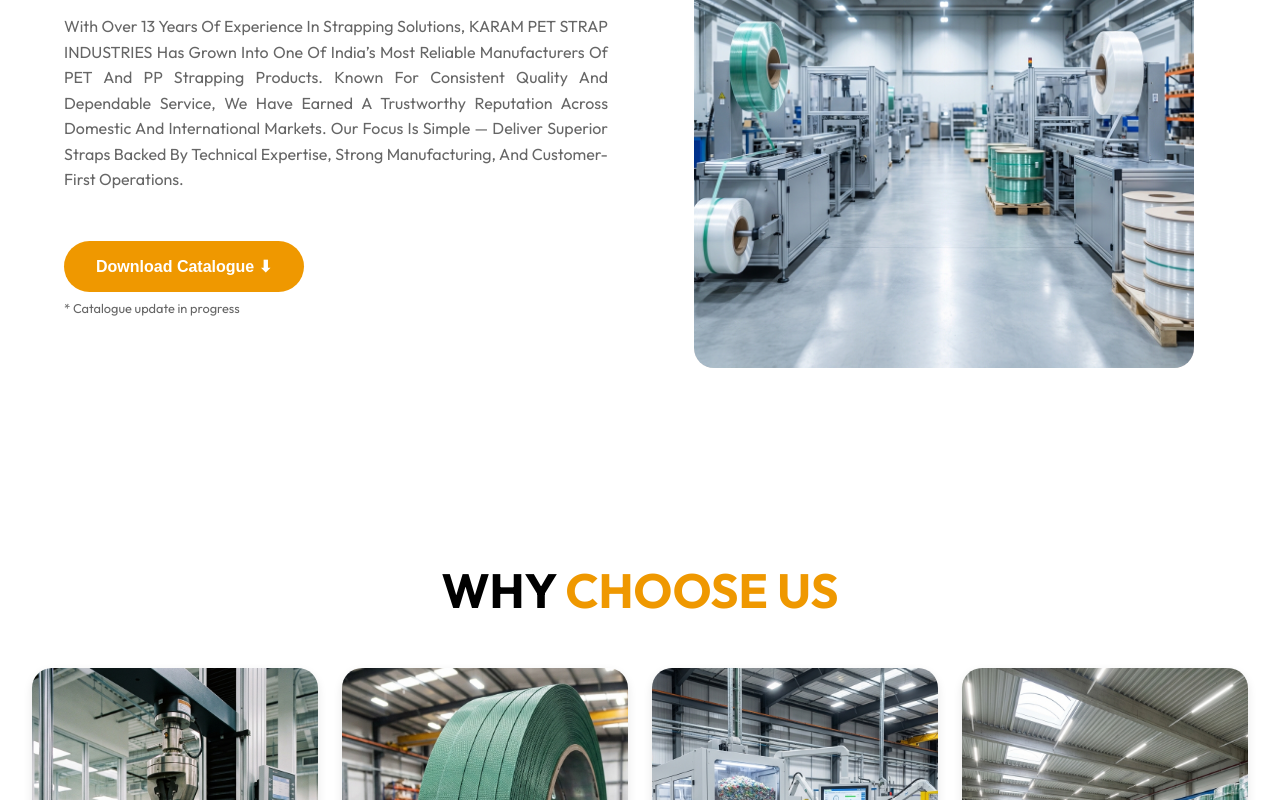
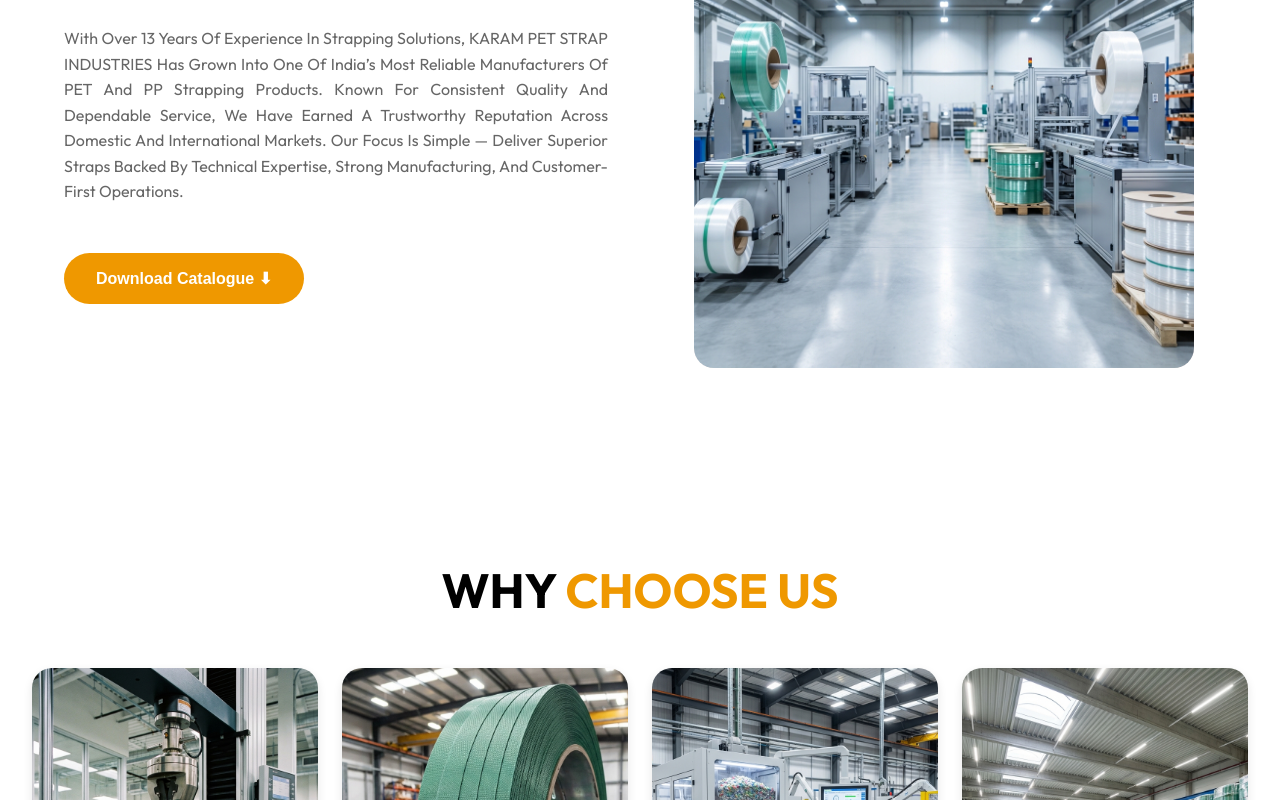
Before and after one commit to trivonotech/KARAM-PET---STRAP-INDUSTRIES, a Next.js app: page / in a window 1280 px wide. Shown: the part 3233-4033 px from the top of the page. Built offline with nearby package versions, Linux system fonts and the light colour scheme; no server answers; the database is empty.

Commit message:
refactor: Remove "Catalogue update in progress" message from Catalogue component.

```diff
--- a/src/components/Catalogue.tsx
+++ b/src/components/Catalogue.tsx
@@ -47,11 +47,7 @@ export default function Catalogue() {
                             Download Catalogue ⬇
                         </button>
                     )}
-                    {!config.catalogueUrl && (
-                        <p style={{ fontSize: '0.8rem', color: '#666', marginTop: '8px' }}>
-                            * Catalogue update in progress
-                        </p>
-                    )}
+
                 </div>
 
                 <div className={styles.imageColumn}>
```
